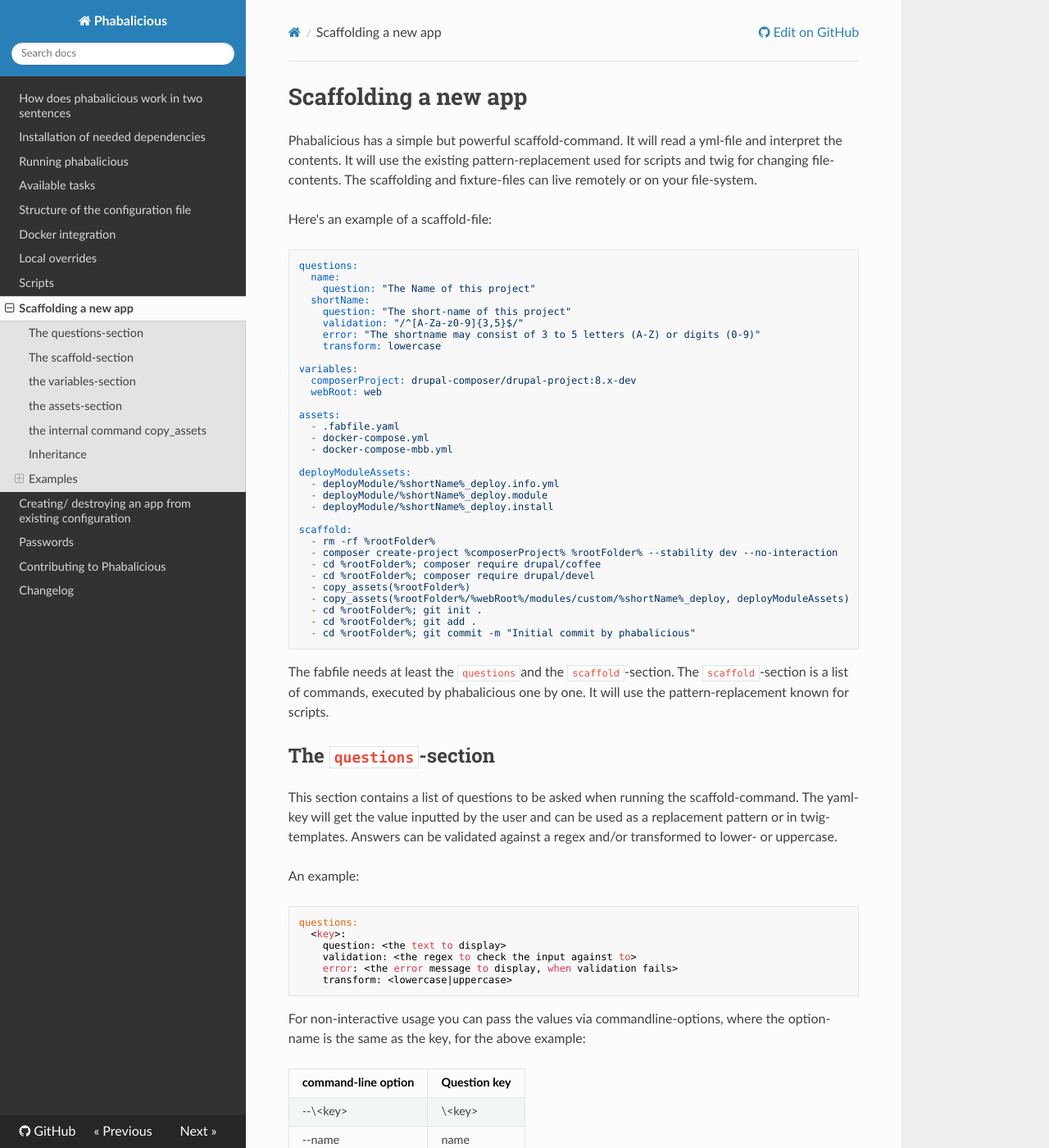
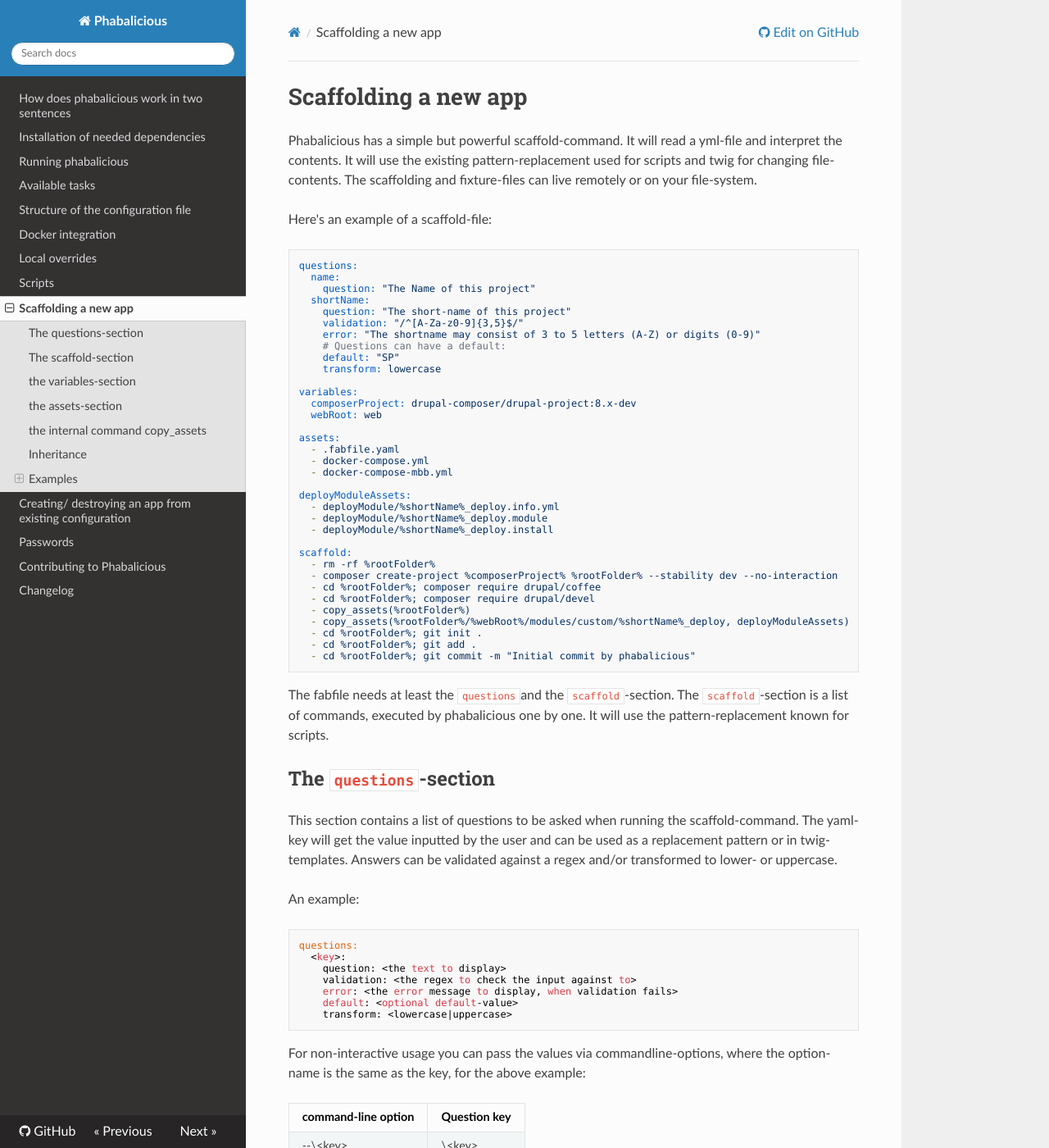
Before and after one commit to factorial-io/phabalicious, an MkDocs documentation site: the page built from docs/docs/app-scaffold.md, in a window 1280 px wide and 1400 px high. Shown: the whole window at 82% size. Built offline with MkDocs 1.6.1, drawn with Linux system fonts in a browser that asks for light colours; nearby versions of some CDN libraries; comment, search, counter and statistics services are not loaded.

Commit message:
Update app-scaffold.md

````diff
--- a/docs/docs/app-scaffold.md
+++ b/docs/docs/app-scaffold.md
@@ -12,6 +12,8 @@ questions:
     question: "The short-name of this project"
     validation: "/^[A-Za-z0-9]{3,5}$/"
     error: "The shortname may consist of 3 to 5 letters (A-Z) or digits (0-9)"
+    # Questions can have a default:
+    default: "SP"
     transform: lowercase
 
 variables:
@@ -54,6 +56,7 @@ questions:
     question: <the text to display>
     validation: <the regex to check the input against to>
     error: <the error message to display, when validation fails>
+    default: <optional default-value>
     transform: <lowercase|uppercase>
 ```
 
````
